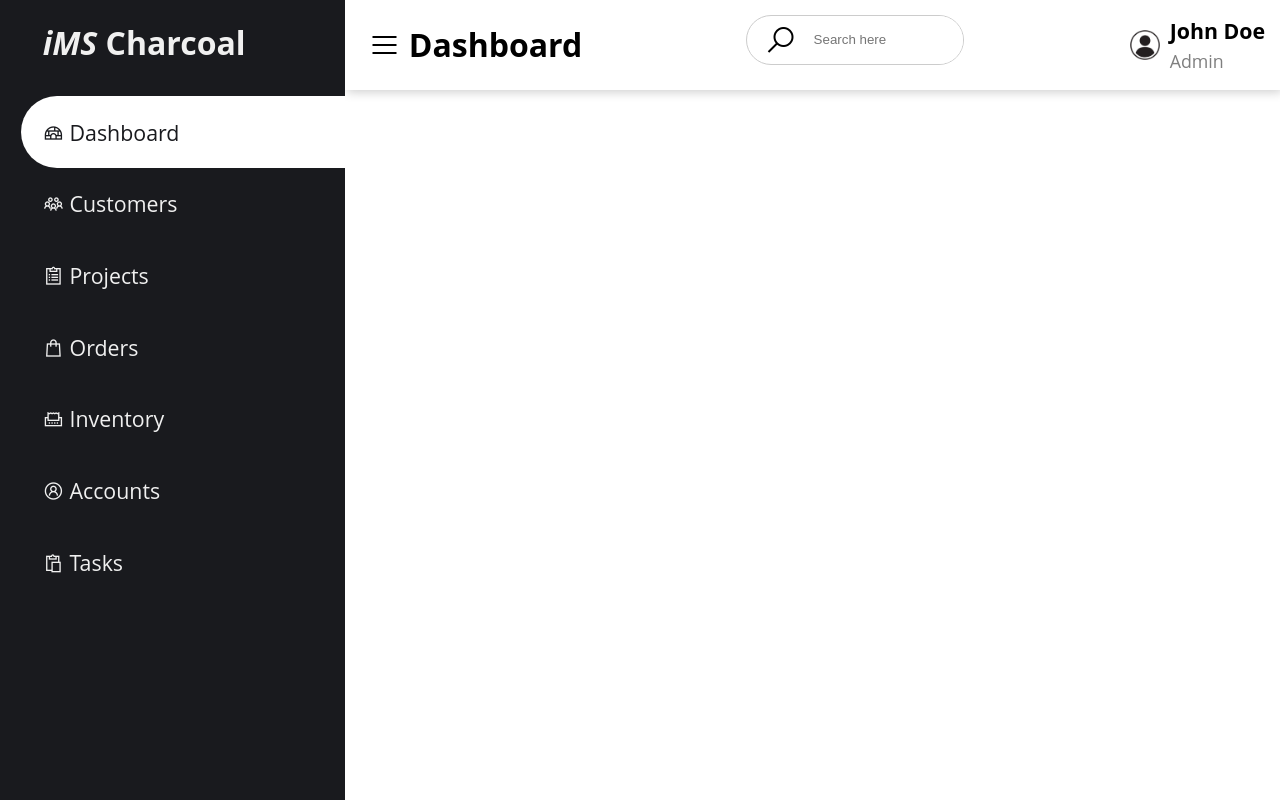
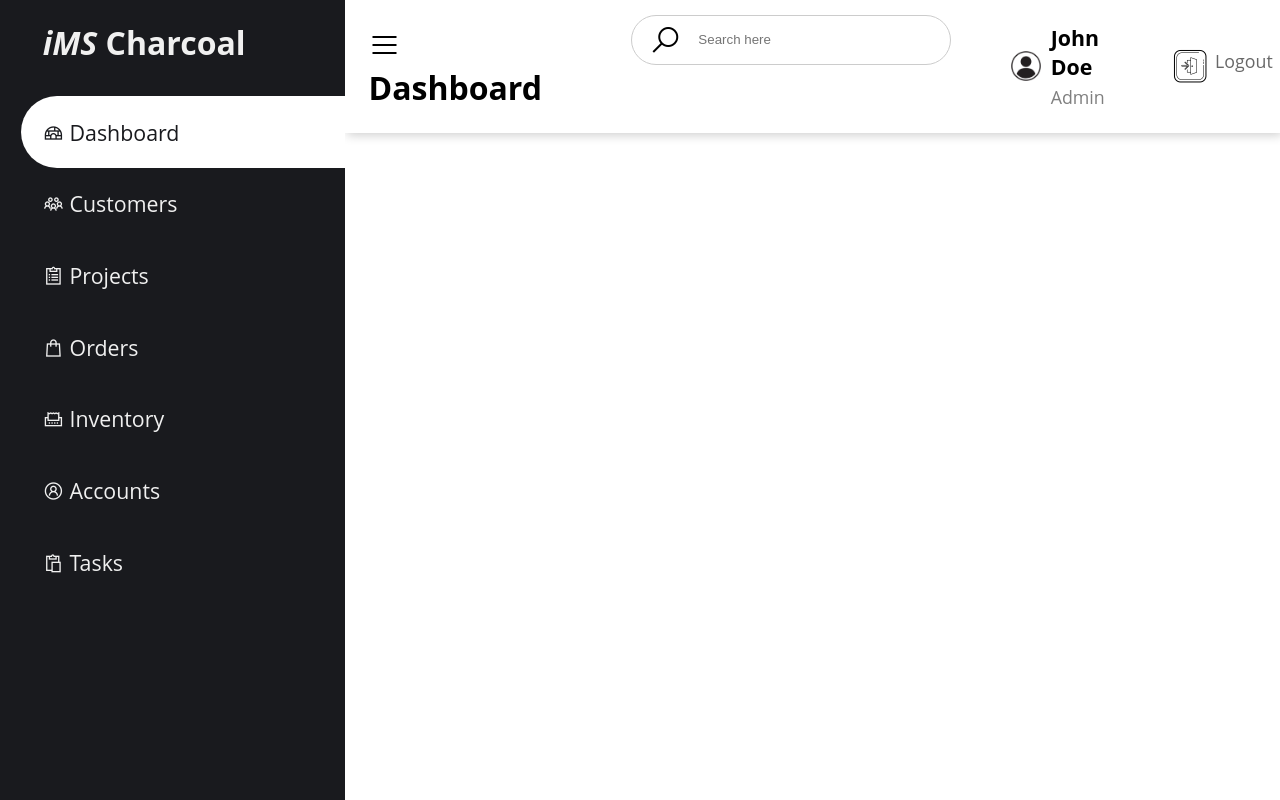
Before and after one commit to jus-waa/Inventory-Management-System, a PHP site: page /dashboard.html in a window 1280 px wide. Run offline with PHP 8.4, Linux system fonts and the light colour scheme.

Commit message:
Finished top nav of dashboard

```diff
--- a/dashboard.html
+++ b/dashboard.html
@@ -66,7 +66,12 @@
                     <h4>John Doe</h4>
                     <small>Admin</small>
                 </div>
+                <div class="logout-wrapper">
+                    <img src="references/icons8-logout-100.png" alt="">
+                    <small><a href="#">Logout</a></small>
+                </div>
             </div>
+
         </header>
         <!--
 
--- a/style.css
+++ b/style.css
@@ -292,8 +292,9 @@ section {
     margin-left: 345px;
 }
 .dashboard-content header {
-    display: flex;
-    justify-content: space-between;
+    display: grid;
+    grid-auto-flow: column !important;
+    column-gap: 50px;
     padding: .7rem;
     box-shadow: 2px 2px 10px rgba(0, 0, 0, 0.2);
 }
@@ -305,6 +306,7 @@ section {
     border: 1px solid #ccc;
     border-radius: 30px;
     height: 50px;
+    width: 15rem;
     display: flex;
     align-items: center;
     overflow-x: hidden;
@@ -335,11 +337,26 @@ section {
 .user-wrapper {
     display: flex;
     align-items: center;
+    justify-content: center;
 }
 .user-wrapper small {
     display: inline-block;
     color: #7f7f7f;
     margin-top: -10px;
+}
+.logout-wrapper {
+    display: flex;
+    align-items: center;
+    width: 100px;
+    margin-left: 29px;
+}
+.logout-wrapper img {
+    height: 50px;
+    width: 50px;
+}
+.logout-wrapper a {
+    color: #686868;
+    margin-left: 0;
 }
 /*xl 4k 2560px*/
 @media (min-width: 2560px) {
```
Also changed, not shown: references/icons8-logout-100.png (added).
